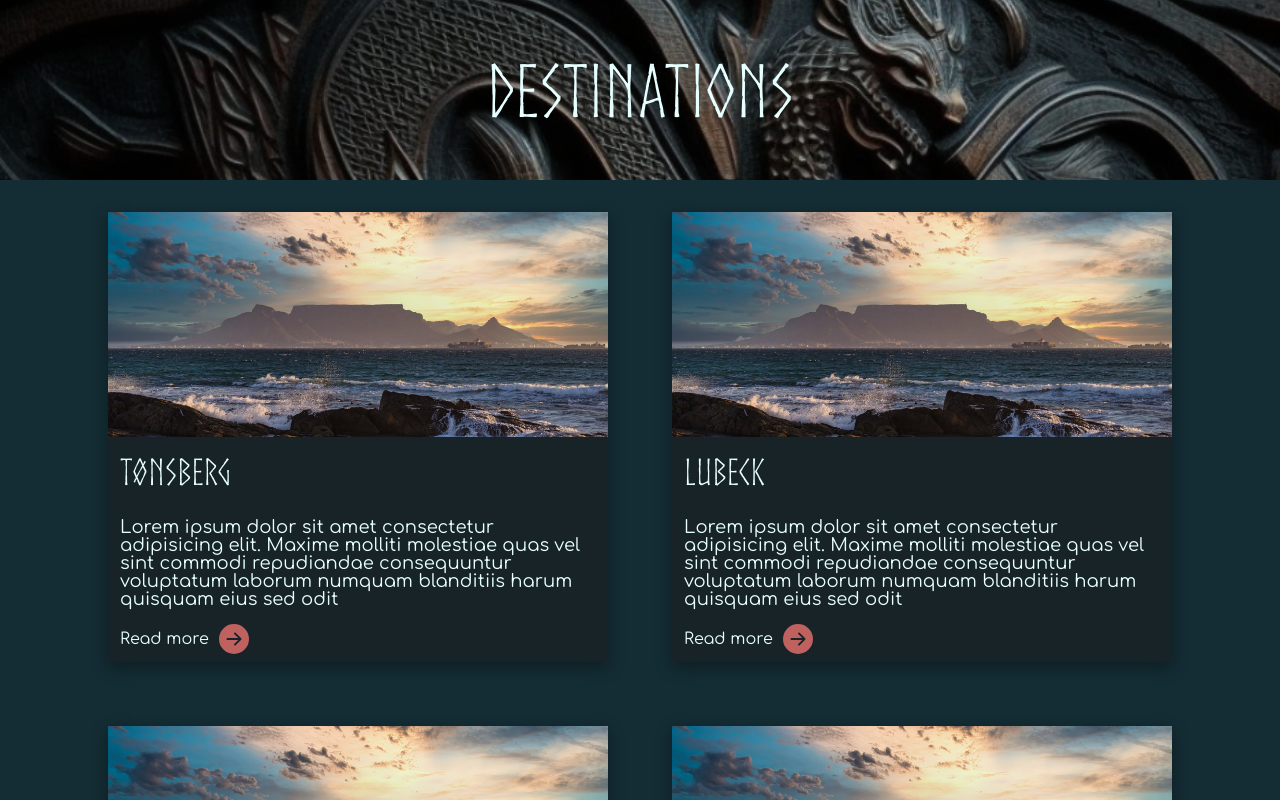
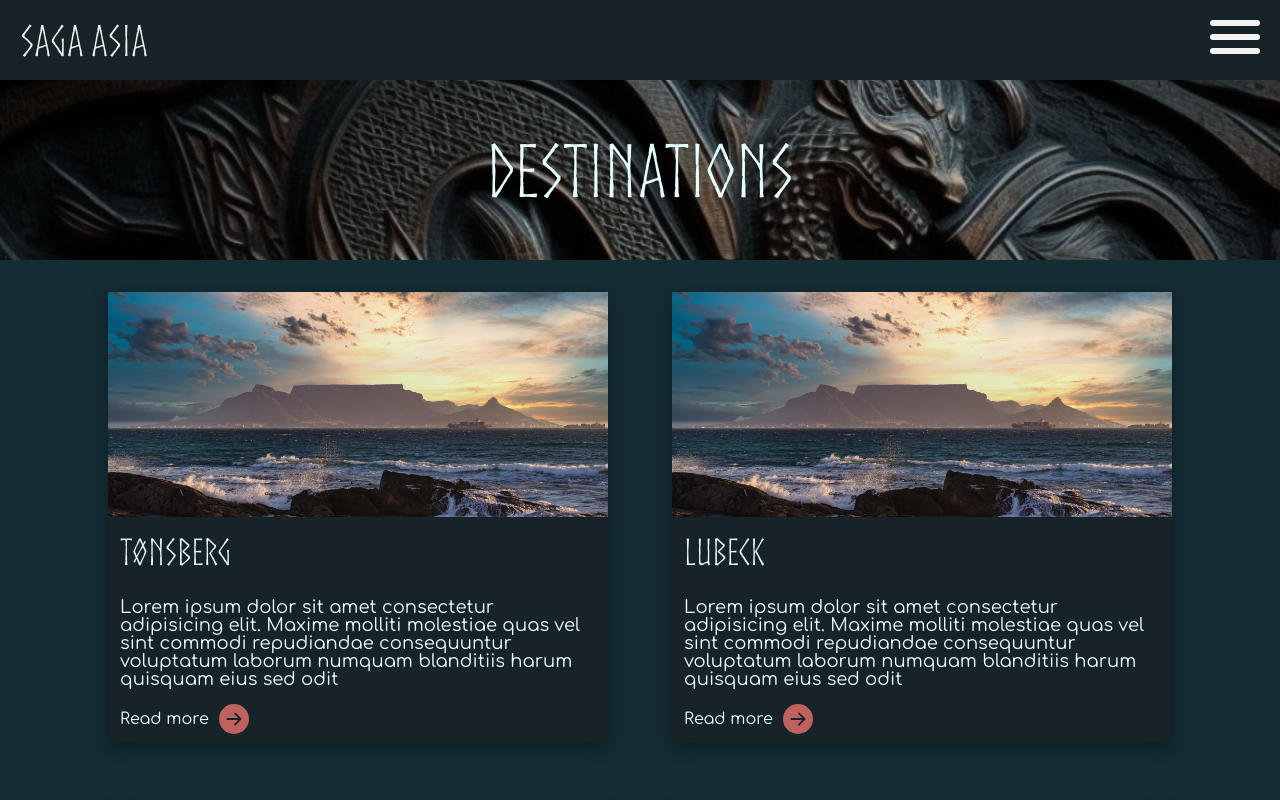
Before and after one commit to mobak88/Saga-Farmann, a Next.js app: page /destinations in a window 1280 px wide. Shown: the top 800 px of the page. Built offline with nearby package versions, Linux system fonts and the light colour scheme.

Commit message:
Creating layout

```diff
--- /dev/null
+++ b/src/components/layout/MainLayout.tsx
@@ -0,0 +1,17 @@
+import React, { ReactNode } from "react";
+import Navbar from "../navigation/navbar/navbar";
+
+interface MainLayoutProps {
+  children: ReactNode;
+}
+
+const MainLayout = ({ children, ...props }: MainLayoutProps) => {
+  return (
+    <>
+      <Navbar />
+      <main {...props}>{children}</main>
+    </>
+  );
+};
+
+export default MainLayout;
--- a/src/components/navigation/navbar/navbar.module.css
+++ b/src/components/navigation/navbar/navbar.module.css
@@ -1,4 +1,4 @@
-.navbar_container {
+.navbar-container {
   display: flex;
   padding: 2rem;
   justify-content: space-between;
@@ -6,3 +6,7 @@
   background-color: #172327;
   max-height: 4rem;
 }
+
+.navbar-container-light {
+  background-color: transparent;
+}
--- a/src/components/navigation/navbar/navbar.tsx
+++ b/src/components/navigation/navbar/navbar.tsx
@@ -2,9 +2,19 @@ import Hamburger from "../hamburger/hamburger";
 import Title from "../navtitle/title";
 import styles from "./navbar.module.css";
 
-const Navbar = () => {
+interface NavbarProps {
+  lightNavbar?: boolean;
+}
+
+const Navbar = ({ lightNavbar }: NavbarProps) => {
   return (
-    <nav className={styles["navbar_container"]}>
+    <nav
+      className={
+        lightNavbar
+          ? `${styles["navbar-container"]} ${styles["navbar-container-light"]}`
+          : styles["navbar-container"]
+      }
+    >
       <div>
         <Title />
       </div>
--- a/src/pages/_app.tsx
+++ b/src/pages/_app.tsx
@@ -1,7 +1,28 @@
+import MainLayout from "@/components/layout/MainLayout";
 import "@/styles/globals.css";
 
-import type {AppProps} from "next/app";
+import type { ReactElement, ReactNode } from "react";
+import type { NextPage } from "next";
+import type { AppProps } from "next/app";
 
-export default function App({Component, pageProps}: AppProps) {
-	return <Component {...pageProps} />;
+export type NextPageWithLayout<P = {}, IP = P> = NextPage<P, IP> & {
+  getLayout?: (page: ReactElement) => ReactNode;
+};
+
+type AppPropsWithLayout = AppProps & {
+  Component: NextPageWithLayout;
+};
+
+export default function App({ Component, pageProps }: AppPropsWithLayout) {
+  if (Component.getLayout) {
+    const getLayout = Component.getLayout ?? ((page) => page);
+
+    return getLayout(<Component {...pageProps} />);
+  }
+
+  return (
+    <MainLayout>
+      <Component {...pageProps} />;
+    </MainLayout>
+  );
 }
```
Also changed, not shown: src/components/layout/LightLayout.tsx (added, +17 -0 lines), src/pages/index.tsx (+10 -4 lines).
